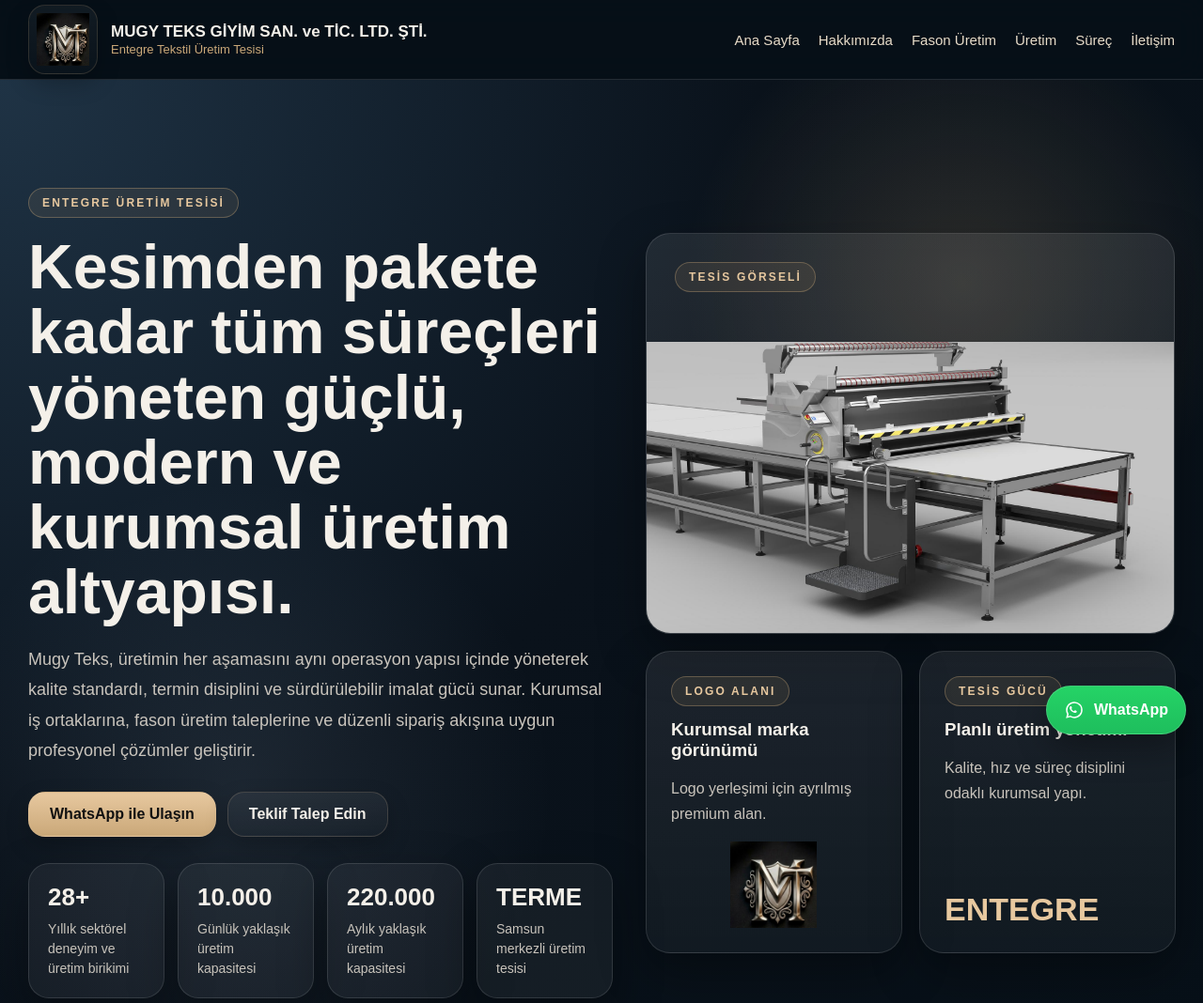
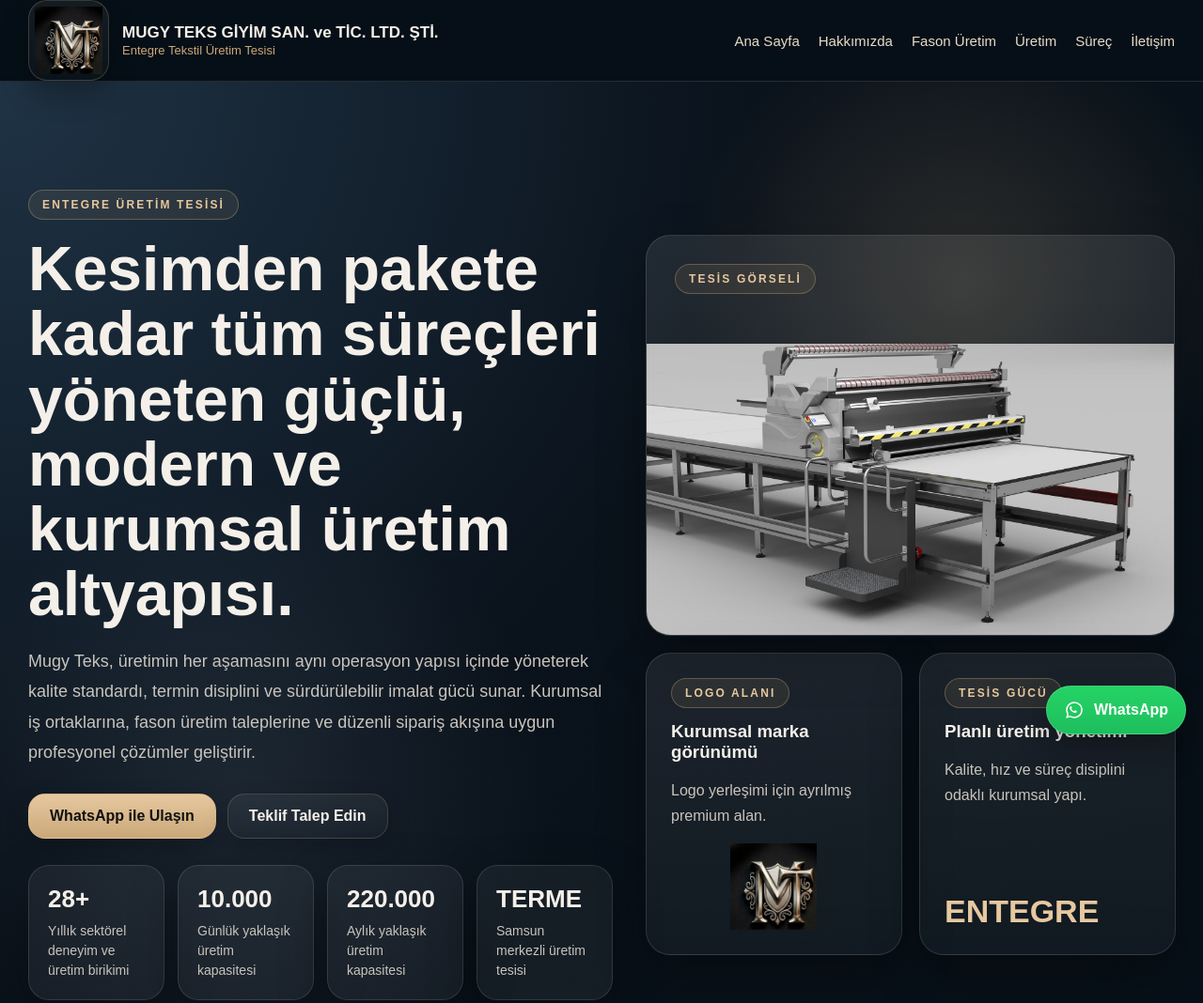
Before and after one commit to ugurthefinestt/mugy-site, a plain HTML site: page index.html in a window 1280 px wide. Shown: the top 1068 px of the page at 94% size. Drawn offline with Linux system fonts and the light colour scheme.

Commit message:
index.html

```diff
--- a/index.html
+++ b/index.html
@@ -91,38 +91,36 @@
   }
 
   .logo{
-    flex:0 0 74px;
-    width:74px;
-    height:74px;
+  flex:0 0 86px;
+  width:86px;
+  height:86px;
   display:flex;
   align-items:center;
   justify-content:center;
-    background:linear-gradient(180deg,rgba(255,255,255,.05),rgba(255,255,255,.02));
-    border:1px solid rgba(202,168,121,.18);
-    border-radius:18px;
-    padding:8px;
-    box-shadow:0 10px 24px rgba(0,0,0,.22);
+  background:linear-gradient(180deg,rgba(255,255,255,.06),rgba(255,255,255,.02));
+  border:1px solid rgba(202,168,121,.25);
+  border-radius:20px;
+  padding:6px;
+  box-shadow:0 14px 30px rgba(0,0,0,.28);
   overflow:hidden;
-    transition:transform .28s ease, box-shadow .28s ease, border-color .28s ease, background .28s ease;
+  transition:all .3s ease;
 }
 
   .logo:hover{
-    transform:translateY(-2px) scale(1.04);
-    border-color:rgba(231,200,159,.38);
-    box-shadow:0 16px 30px rgba(0,0,0,.30);
-    background:linear-gradient(180deg,rgba(255,255,255,.08),rgba(255,255,255,.03));
+  transform:translateY(-2px) scale(1.05);
+  box-shadow:0 18px 36px rgba(0,0,0,.35);
+  border-color:rgba(231,200,159,.45);
 }
 
 .logo img{
   width:100%;
   height:100%;
   object-fit:contain;
-    transition:transform .3s ease, filter .3s ease;
+  transition:.3s ease;
 }
 
-  .logo:hover img{
-    transform:scale(1.06);
-    filter:brightness(1.05);
+.logo:hover{
+  transform:translateY(-3px) scale(1.06);
 }
 
   .menu{
```
Lines whose indentation alone changed are shown as unchanged.
